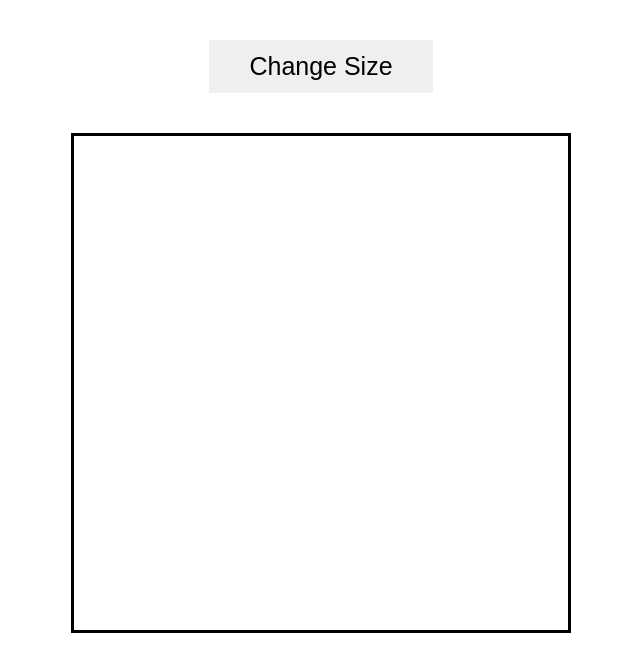
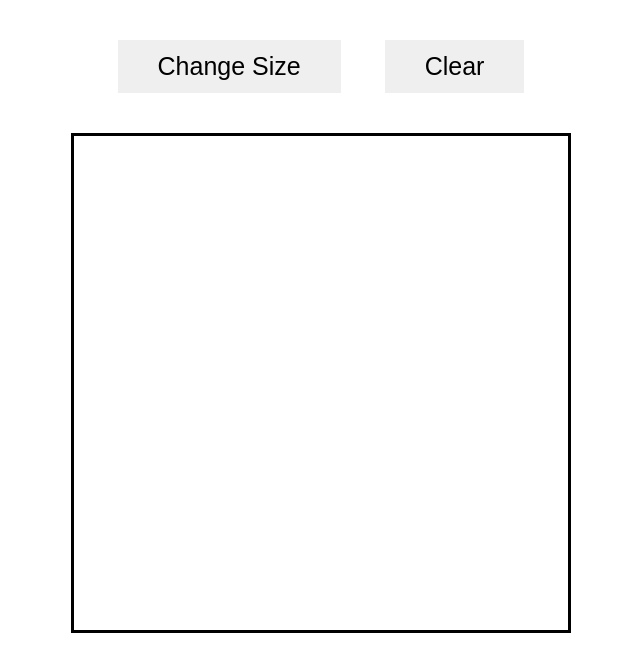
Before and after one commit to hamza-m1/odin-etch-a-sketch, a plain HTML site: page index.html in a window 1280 px wide. Shown: the whole page, without its empty margins (319-959 px from the left). Drawn offline with Linux system fonts and the light colour scheme.

Commit message:
Add clear button

```diff
--- a/index.html
+++ b/index.html
@@ -7,7 +7,10 @@
     <title>Etch-a-Sketch</title>
 </head>
 <body>
-    <button id="changeSizeButton">Change Size</button>
+    <div class="buttons">
+        <button id="changeSizeButton" class="button">Change Size</button>
+        <button id="clearButton" class="button">Clear</button>
+    </div>
     <div class="container"></div>
     <script src="script.js"></script>
 </body>
--- a/script.js
+++ b/script.js
@@ -1,5 +1,6 @@
 const container = document.querySelector('.container')
 const changeSizeButton = document.querySelector('#changeSizeButton')
+const clearButton = document.querySelector('#clearButton')
 
 const DEFAULT_SIZE = 32
 const MIN_SIZE = 2
@@ -63,4 +64,8 @@ changeSizeButton.addEventListener('click', () => {
     createGrid(gridNum)
 })
 
+clearButton.addEventListener('click', () => {
+    createGrid(gridNum)
+})
+
 createGrid(DEFAULT_SIZE)
--- a/styles.css
+++ b/styles.css
@@ -28,8 +28,8 @@ body {
     flex: auto;
 }
 
-#changeSizeButton {
-    margin: 40px;
+.button {
+    margin: 40px 20px;
     padding: 12px 40px;
     font-size: 25px;
 }
```
Also changed, not shown: 1 other file.
